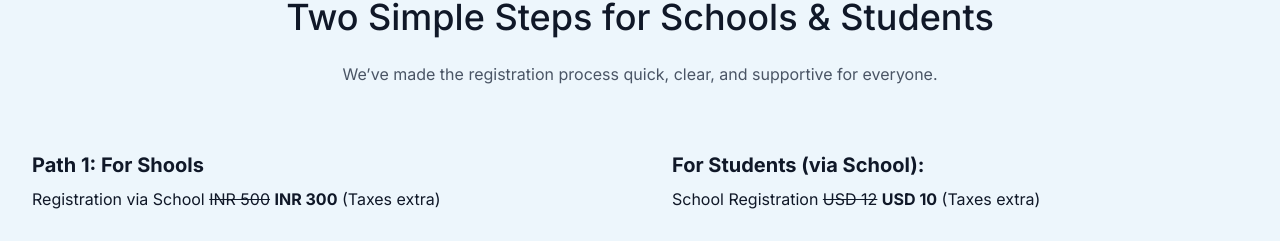
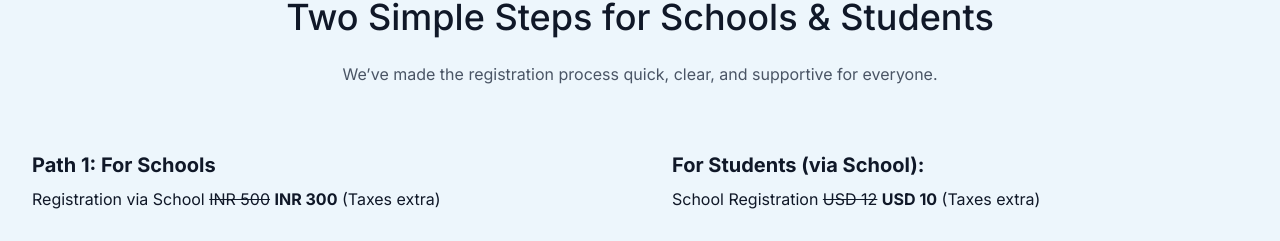
Before and after one commit to stemandspace/nac, a Next.js app: page /school-registration in a window 1280 px wide. Shown: the part 1963-2204 px from the top of the page. Built offline with nearby package versions, Linux system fonts and the light colour scheme.

Commit message:
Fix typo in StudentRegistrationPage header from "Shools" to "Schools" for improved clarity.

```diff
--- a/app/school-registration/page.tsx
+++ b/app/school-registration/page.tsx
@@ -89,7 +89,7 @@ export default function StudentRegistrationPage() {
               <div className="flex justify-between items-start mb-8">
                 <div>
                   <h3 className="text-xl font-bold text-gray-900 mb-2">
-                    Path 1: For Shools
+                    Path 1: For Schools
                   </h3>
                   <p className="text-gray-900">
                     Registration via School <del> INR 500</del>{" "}
```
